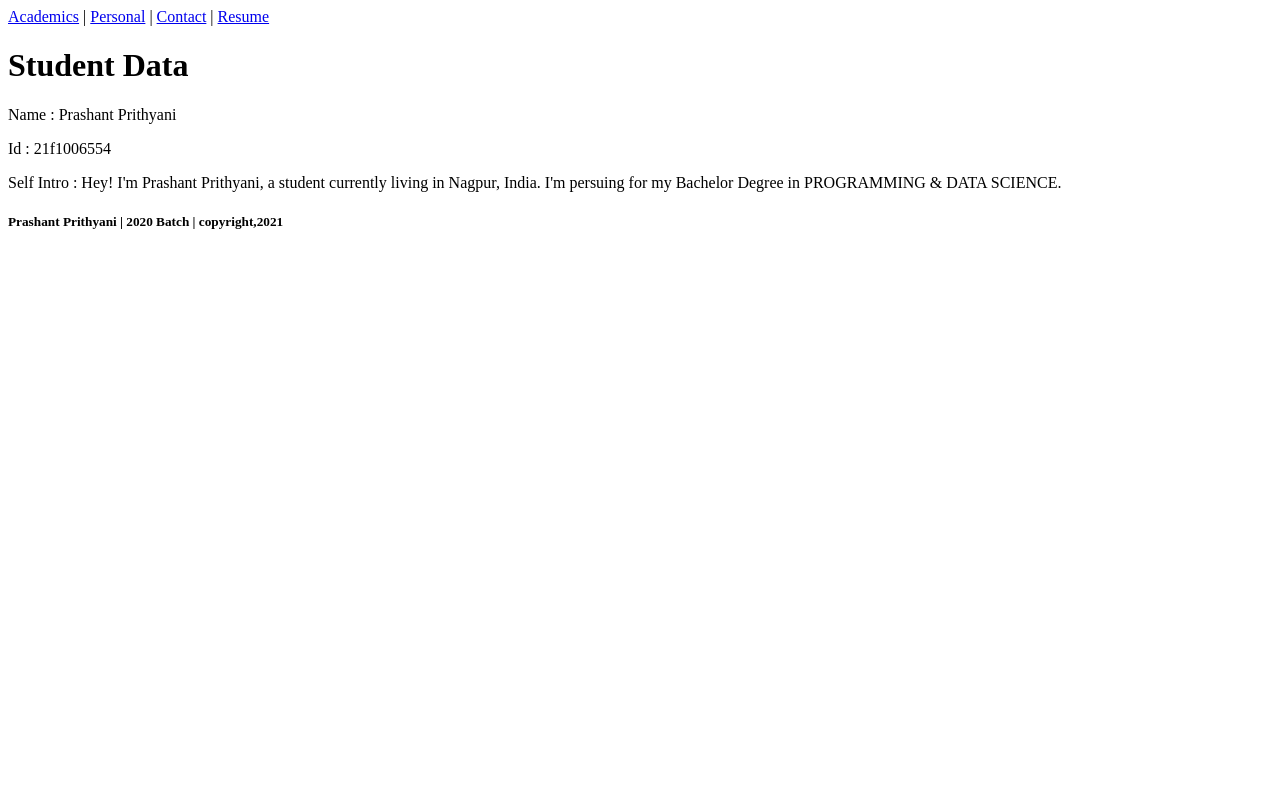
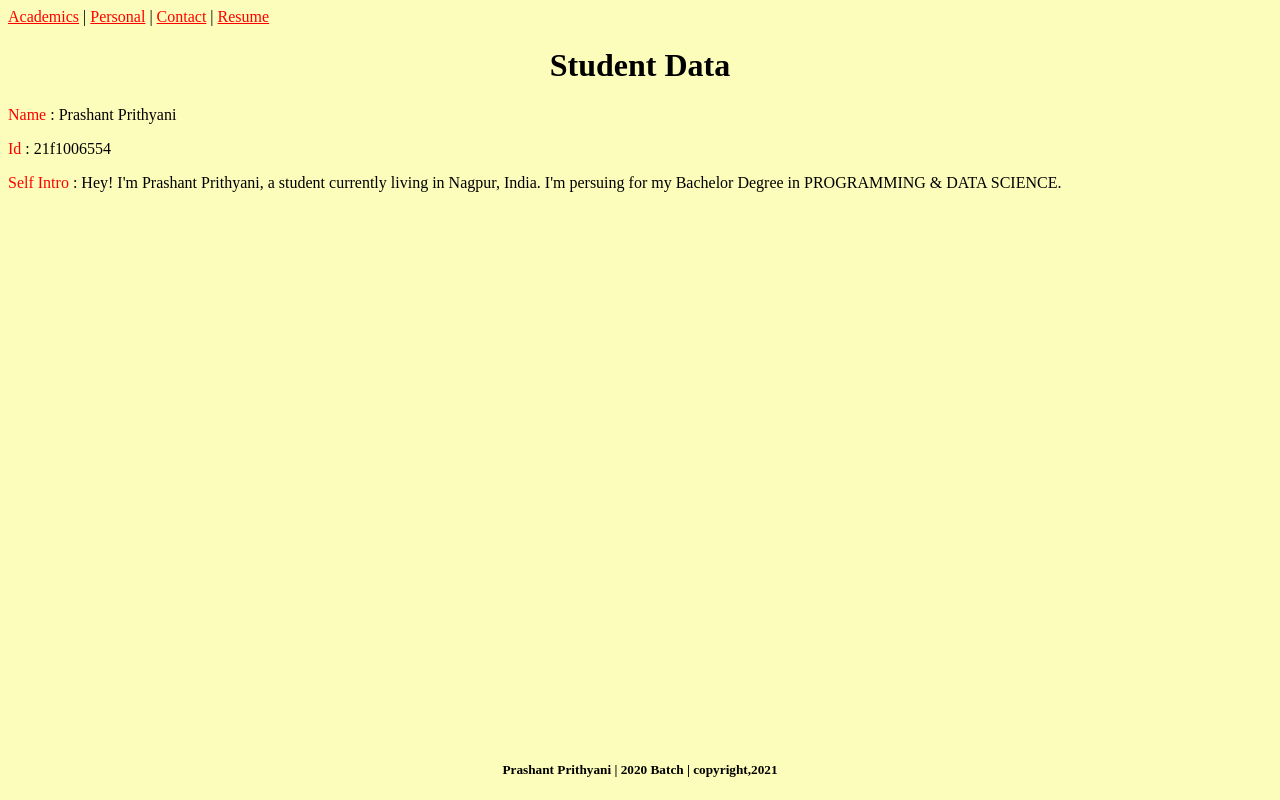
Before and after one commit to yellowflash1777/MAD-1, a plain HTML site: page Lab2/index.html in a window 1280 px wide. Drawn offline with Linux system fonts and the light colour scheme.

Commit message:
index.css

```diff
--- a/Lab2/index.html
+++ b/Lab2/index.html
@@ -1,32 +1,64 @@
 <!DOCTYPE html>
 <html lang="en">
+
 <head>
     <meta charset="UTF-8">
     <meta http-equiv="X-UA-Compatible" content="IE=edge">
     <meta name="viewport" content="width=device-width, initial-scale=1.0">
     <title>Home</title>
+    <style>
+        body {
+            background-color: #fdfdbb;
+        }
+
+        a {
+            color: #ff0000;
+        }
+
+        h1 {
+            text-align: center;
+        }
+
+
+
+        span {
+            color: #ff0000
+        }
+
+        .footer {
+            position: fixed;
+            left: 0px;
+            bottom: 0px;
+            right: 0px;
+            text-align: center;
+        }
+    </style>
+
 </head>
+
 <body>
 
     <div class="header">
 
-    <a href = "academics.html">Academics</a> |
-    <a href = "personal.html">Personal</a> |
-    <a href = "contact.html">Contact</a> |
-    <a href = "resume.html">Resume</a>
+        <a href="academics.html">Academics</a> |
+        <a href="personal.html">Personal</a> |
+        <a href="contact.html">Contact</a> |
+        <a href="resume.html">Resume</a>
     </div>
     <div class="main">
         <h1>Student Data</h1>
 
-        <p>Name : Prashant Prithyani    </p>
-        <p>Id : 21f1006554 </p>
-        <p>Self Intro : Hey! I'm Prashant Prithyani, a student currently living in Nagpur, India. I'm persuing for my Bachelor Degree in PROGRAMMING & DATA SCIENCE. </p>
+        <p><span>Name</span> : Prashant Prithyani </p>
+        <p><span>Id</span> : 21f1006554 </p>
+        <p><span>Self Intro</span> : Hey! I'm Prashant Prithyani, a student currently living in Nagpur, India. I'm
+            persuing for my Bachelor Degree in PROGRAMMING & DATA SCIENCE. </p>
 
     </div>
-        <div class = "footer" >
+    <div class="footer">
         <h5> Prashant Prithyani | 2020 Batch | copyright,2021
         </h5>
     </div>
 
 </body>
+
 </html>
```
Also changed, not shown: Lab2/static/index.css (added), 1 other file. Lines whose indentation alone changed are shown as unchanged.
